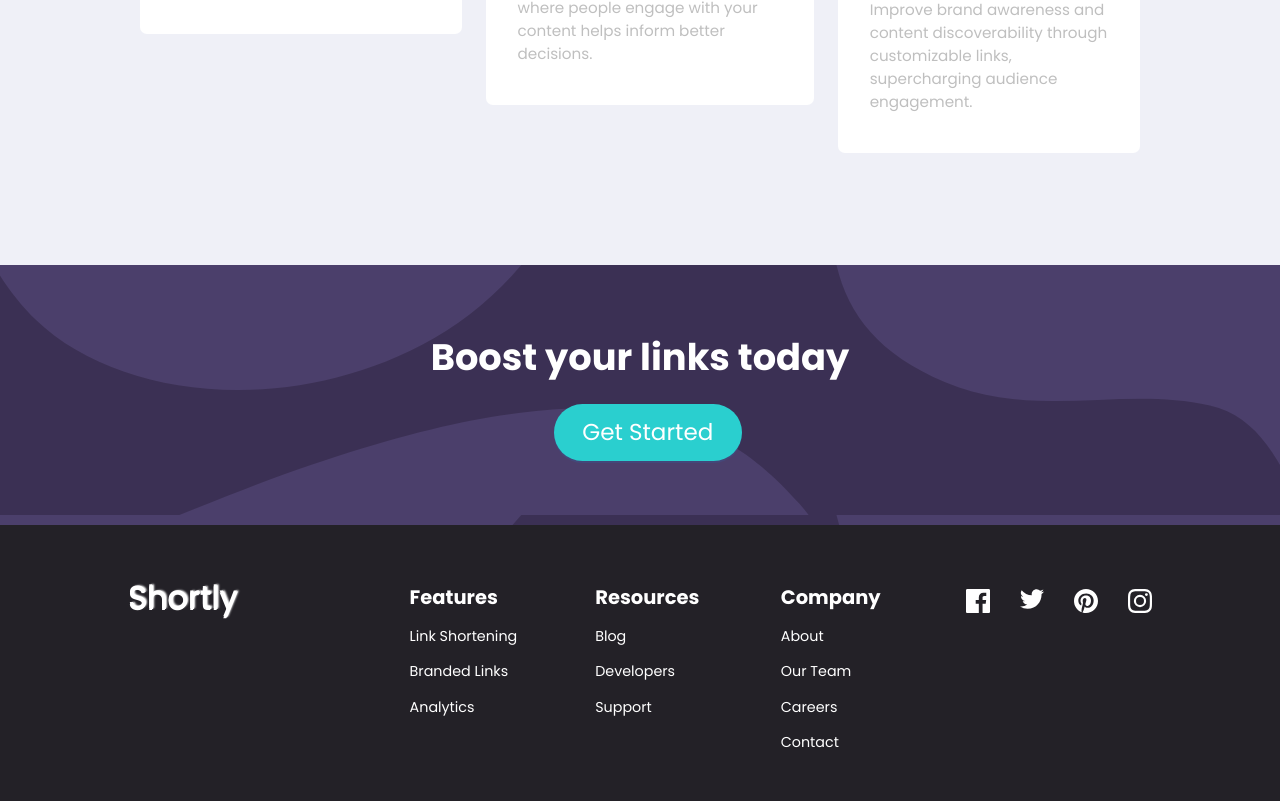
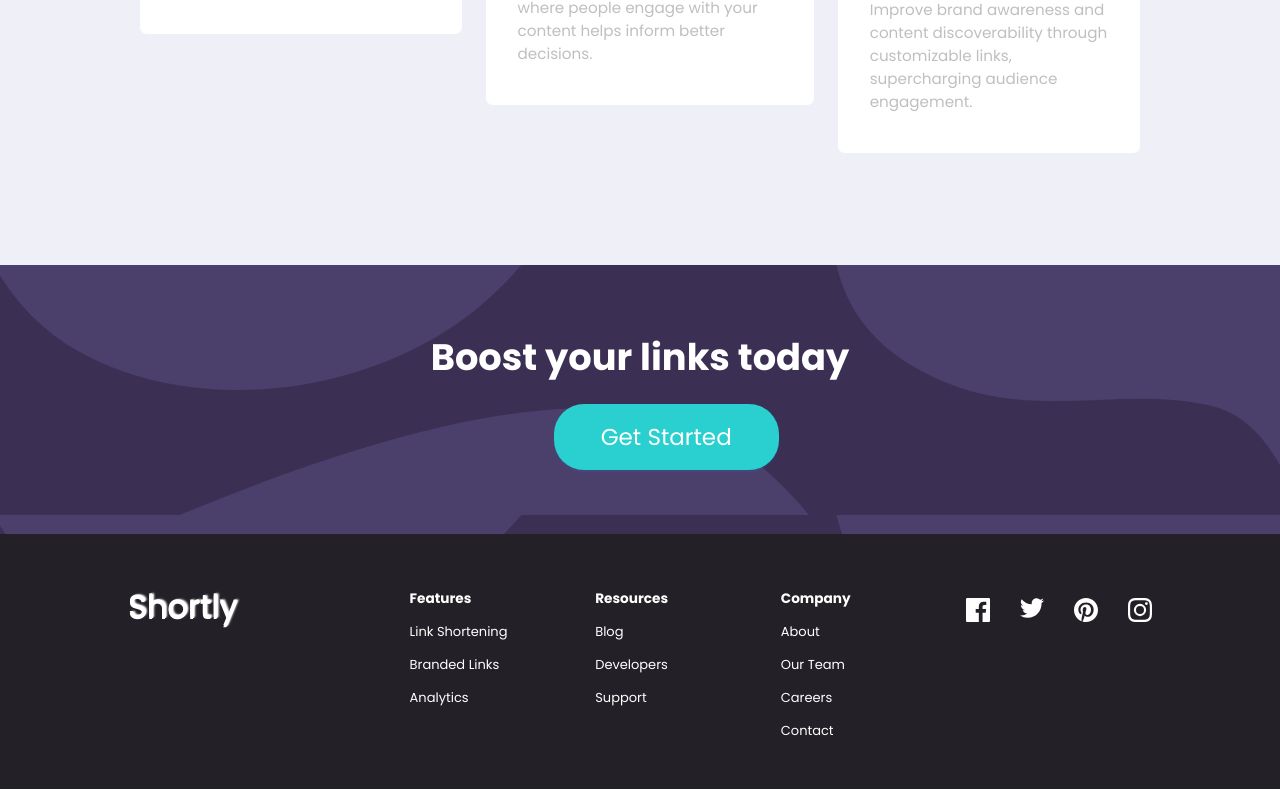
Before and after one commit to BLADEHEDA/shortly, a React (Vite) app: page / in a window 1280 px wide. Shown: the part 1225-2026 px from the top of the page. Built offline with nearby package versions, Linux system fonts and the light colour scheme.

Commit message:
newest changes done

```diff
--- a/src/components/footer/Footer.css
+++ b/src/components/footer/Footer.css
@@ -3,6 +3,7 @@
     text-align: center;
     padding: 2em;
     color: white;
+    padding-bottom: 3em;
 }
 .footer-icon-div{
     display: flex;
@@ -18,16 +19,17 @@
     margin-bottom:1em;
 }
 h3{
-    font-size: 1.5em;
+    font-size: 1.05em;
     font-weight: 700;
     margin-top:2em;
 }
 p{
-    font-size: 1.1em;
+    font-size: 1em;
     margin-top: 0.5em;
 }
 .foooter p{
     margin-top: 1em;
+
 }
 
 @media only screen and (min-width: 1024px) {
--- a/src/components/navbar/NavBar.css
+++ b/src/components/navbar/NavBar.css
@@ -12,9 +12,11 @@
     display: flex;
     justify-content: space-between;
     position: relative;
+    margin-top: 1em;
   }
   .hamburger {
     font-size: 2em;
+    color: var(--Gray);
   }
   .logo{
     margin-top: 2px;
--- a/src/utils/CustomStyles.ts
+++ b/src/utils/CustomStyles.ts
@@ -24,7 +24,7 @@ export const formButtonStyle = {
 export const heroButtonStyle = {
   background: "#2acfcf",
   borderRadius: "30px",
-  padding: "1.2em",
+  padding: "1.4em 2em",
   fontSize: "1.2em",
 };
 export const shortenedButtonStyle = {
```
